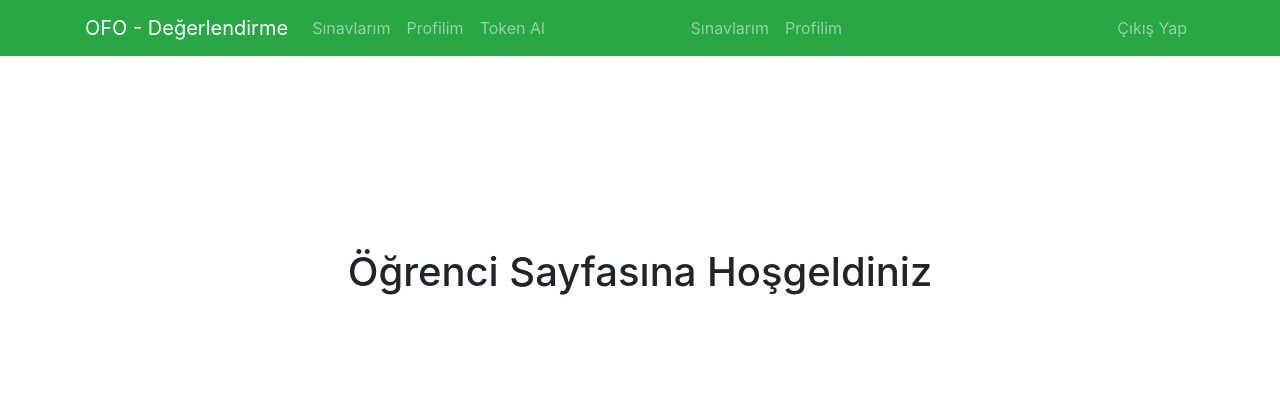
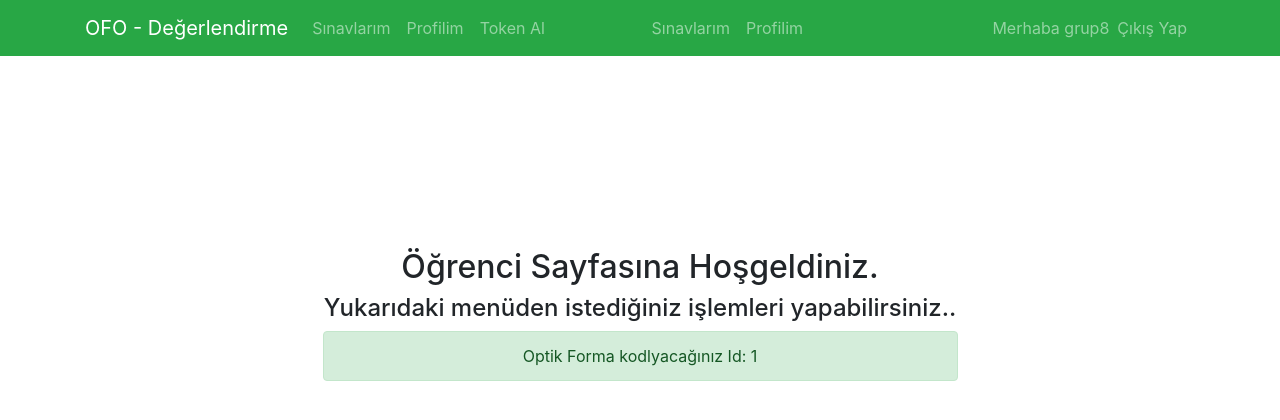
Before and after one commit to Python-Egitici-Egitimi-OOP-Grup-8/web_app_project, a Django app: page /ogrenci/ in a window 1280 px wide. Shown: the top 420 px of the page. Run offline with Django 3.2, Linux system fonts and the light colour scheme; a user stored in the database is signed in; some libraries are stand-ins or nearby versions.

Commit message:
Navbar ve Öğrenci Profil Sayfası düzenlemeleri
Base Html'de Navbar Üzerinde Oturum açanı kullanıcının kullanıcı adı gösterildi
Öğrenci sayfasına optik formda kullanılacak id bilgisi eklendi

```diff
--- a/ogrenci/templates/ogrenci/ogrenciIndex.html
+++ b/ogrenci/templates/ogrenci/ogrenciIndex.html
@@ -9,7 +9,14 @@
     <br>
 <div class="row justify-content-center mt-5">
         <div class="col-md-7 text-center">
-                 <h1>Öğrenci Sayfasına Hoşgeldiniz</h1>
+                  <h2>Öğrenci Sayfasına Hoşgeldiniz.</h2>
+                 <h4>Yukarıdaki menüden istediğiniz işlemleri yapabilirsiniz..</h4>
         </div>
-    </div>
+        <div class="col-md-7 text-center">
+               <div class="alert alert-success" role="alert">
+  Optik Forma kodlyacağınız Id: {{request.user.id}}
+</div>
+        </div>
+
+
 {% endblock %}
--- a/ogrenci/templates/ogrenci/profil.html
+++ b/ogrenci/templates/ogrenci/profil.html
@@ -2,12 +2,18 @@
 {% block content %}
 <br><br><br>
 <div class="row justify-content-center mt-5">
+
 	<div class="col-md-5">
         <h2>Profilim</h2>
+		<br>
+		<div class="alert alert-success" role="alert">
+  Optik Forma kodlyacağınız Id: {{id}}
+</div>
 		<div class="card card-body">
             <p>Adı : {{ adi }}</p>
             <p>Soyadı : {{ soyadi }}</p>
             <p>E-Posta : {{ email }}</p>
+			<p></p>
 			<a class="btn btn-outline-info  btn-sm btn-block" href="{% url 'ogrprofilguncelle' %}">Bilgilerimi Güncelle</a>
 			<a class="btn btn-outline-info  btn-sm btn-block" href="{% url 'ogrparoladegis' %}">Parola Değiştir</a>
 		</div>
--- a/ogrenci/views.py
+++ b/ogrenci/views.py
@@ -32,6 +32,7 @@ def profil(request):
         'adi' : user.first_name,
         'soyadi' : user.last_name,
         'email' : user.email,
+        'id' : user.id,
     }
     return render(request, 'ogrenci/profil.html',context)
 
--- a/oturum/templates/oturum/base.html
+++ b/oturum/templates/oturum/base.html
@@ -45,6 +45,7 @@
         <ul class="navbar-nav mr-auto">
 
                 <li class="nav-item ">
+
                     <a class="nav-link" href="{% url 'ogrsinavlarim' %}">Sınavlarım</a>
                 </li>
 
@@ -55,12 +56,27 @@
         </ul>
         {% endif %}
     {% endif %}
+
     <ul class="navbar-nav ml-auto">
+
             {% if user.is_authenticated %}
+            <span class="navbar-text">
+                Merhaba {{user.username}}
+             </span>
+
+
+
+
+
+
+
+
                 <li class="nav-item">
+
                     <a href="#" onclick="$('#signOutBtn').click()" class="nav-link">Çıkış Yap</a>
                     <form style='display: none;' method="POST" action="{% url 'logoutuser' %}">
                         {% csrf_token %}
+
                         <button id="signOutBtn" type="submit">Logout</button>
                     </form>
                 </li>
```
Also changed, not shown: db.sqlite3.
